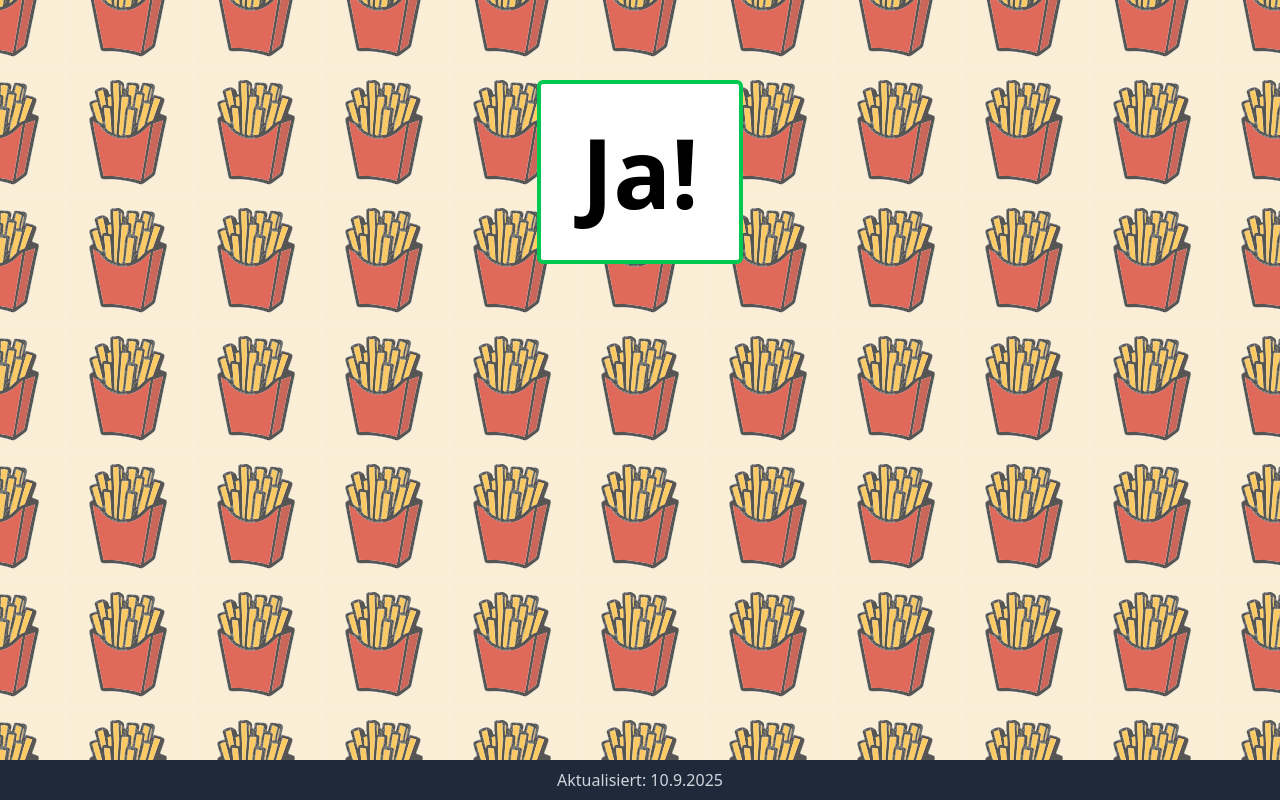
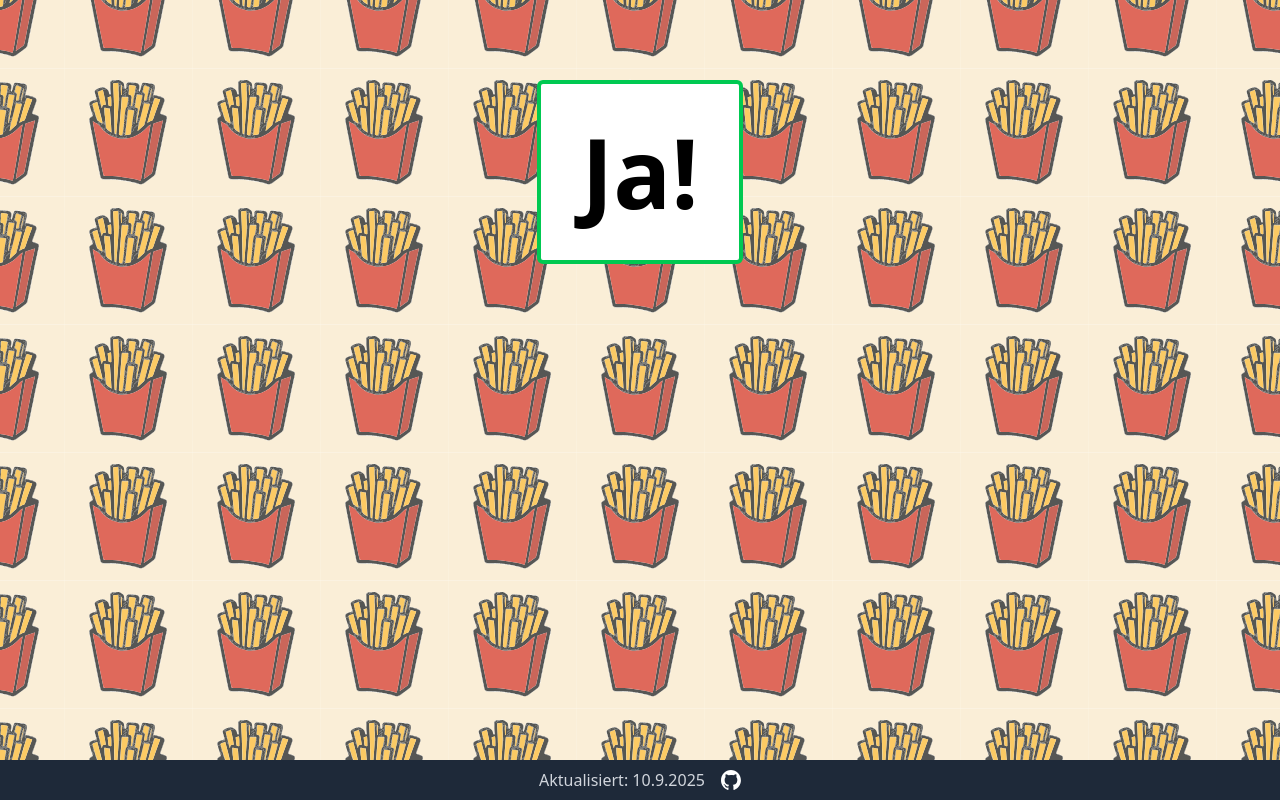
Before and after one commit to LuisErhardt/gibt-es-heute-pommes, a React (Vite) app: page / in a window 1280 px wide. Built offline with nearby package versions, Linux system fonts and the light colour scheme.

Commit message:
add project link to footer

```diff
--- a/src/Footer.tsx
+++ b/src/Footer.tsx
@@ -3,7 +3,17 @@ import { BUILD_DATE } from "./build-info";
 const Footer: React.FC = () => {
   return (
     <footer className="fixed bottom-0 left-0 w-full bg-gray-800 text-gray-300 py-2">
-      <div className="text-center">Aktualisiert: {BUILD_DATE}</div>
+      <div className="flex items-center justify-center gap-4">
+        <span>Aktualisiert: {BUILD_DATE}</span>
+        <a
+          href="https://github.com/LuisErhardt/gibt-es-heute-pommes"
+          target="_blank"
+          rel="noopener noreferrer"
+          className="hover:opacity-80 transition-opacity"
+        >
+          <img src="github-mark-white.svg" alt="GitHub Repository" className="w-5 h-5" />
+        </a>
+      </div>
     </footer>
   );
 };
```
Also changed, not shown: public/github-mark-white.svg (added), 1 other file (tests, documents, lock files or other folders).
